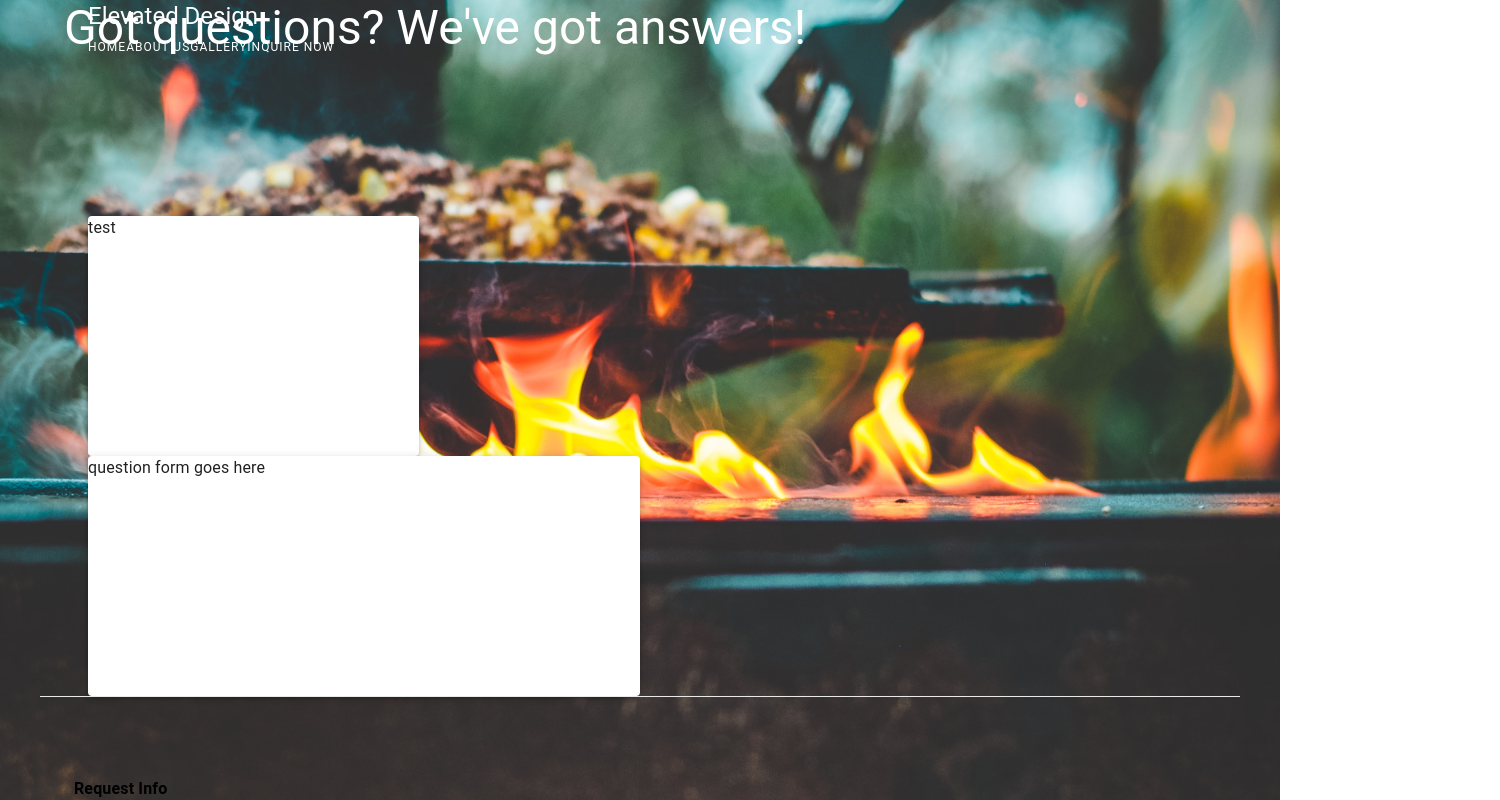
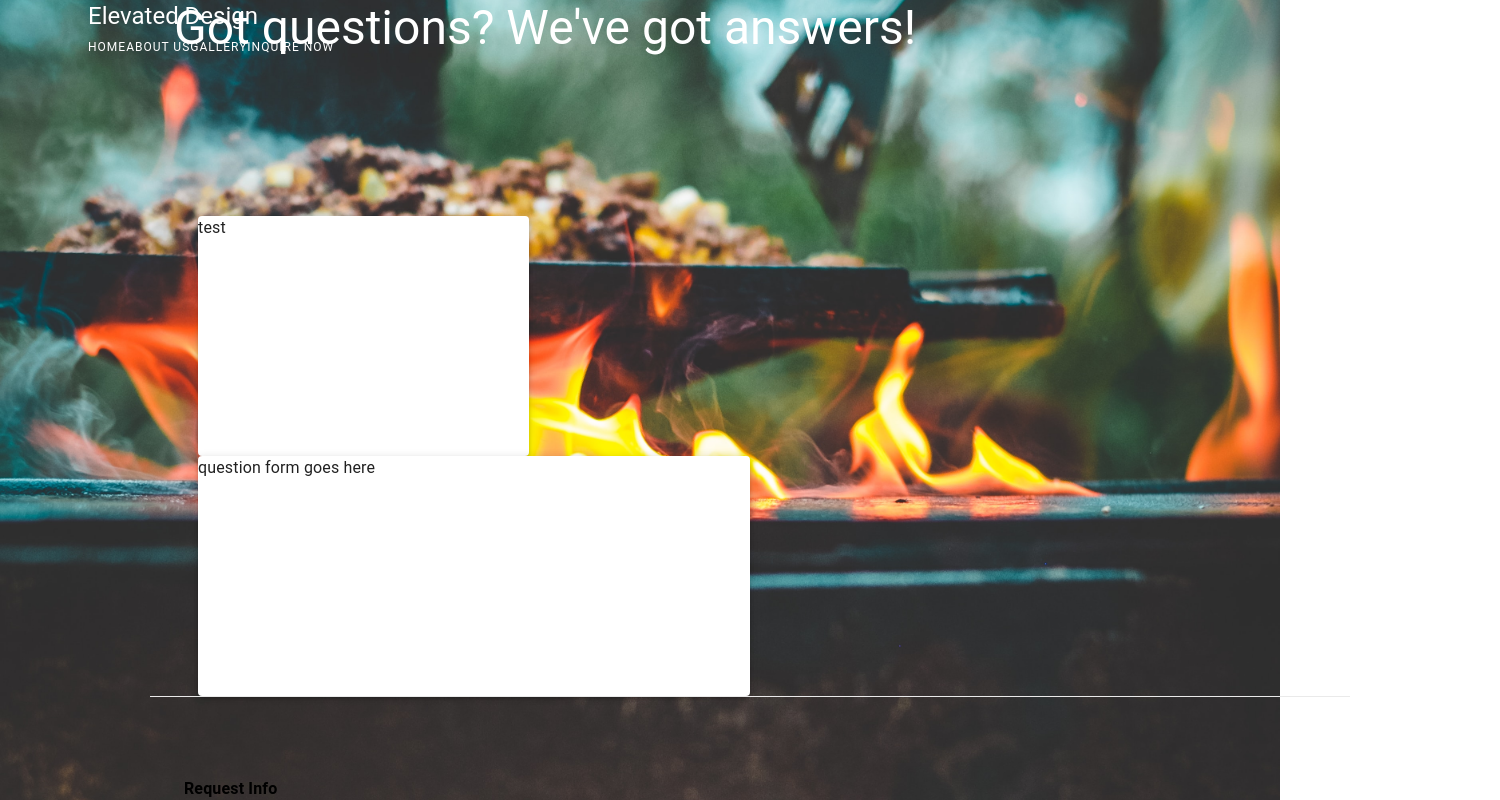
Before and after one commit to The-Orange-Dot/elevated-design, a Next.js app: page /contact in a window 1280 px wide. Shown: the top 800 px of the page, 1500 px wide, since content can reach past the window. Built offline with nearby package versions, Linux system fonts and the light colour scheme.

Commit message:
fixing styling error

```diff
--- a/styles/globals.css
+++ b/styles/globals.css
@@ -4,6 +4,7 @@ body {
   margin: 0;
   font-family: -apple-system, BlinkMacSystemFont, Segoe UI, Roboto, Oxygen,
     Ubuntu, Cantarell, Fira Sans, Droid Sans, Helvetica Neue, sans-serif;
+  width: 1500px;
 }
 
 a {
--- a/styles/navbar.module.css
+++ b/styles/navbar.module.css
@@ -5,6 +5,7 @@
   display: flex;
   justify-content: space-between;
   align-items: center;
+  flex-wrap: nowrap;
   z-index: 100;
   left: 0;
   right: 0;
```
